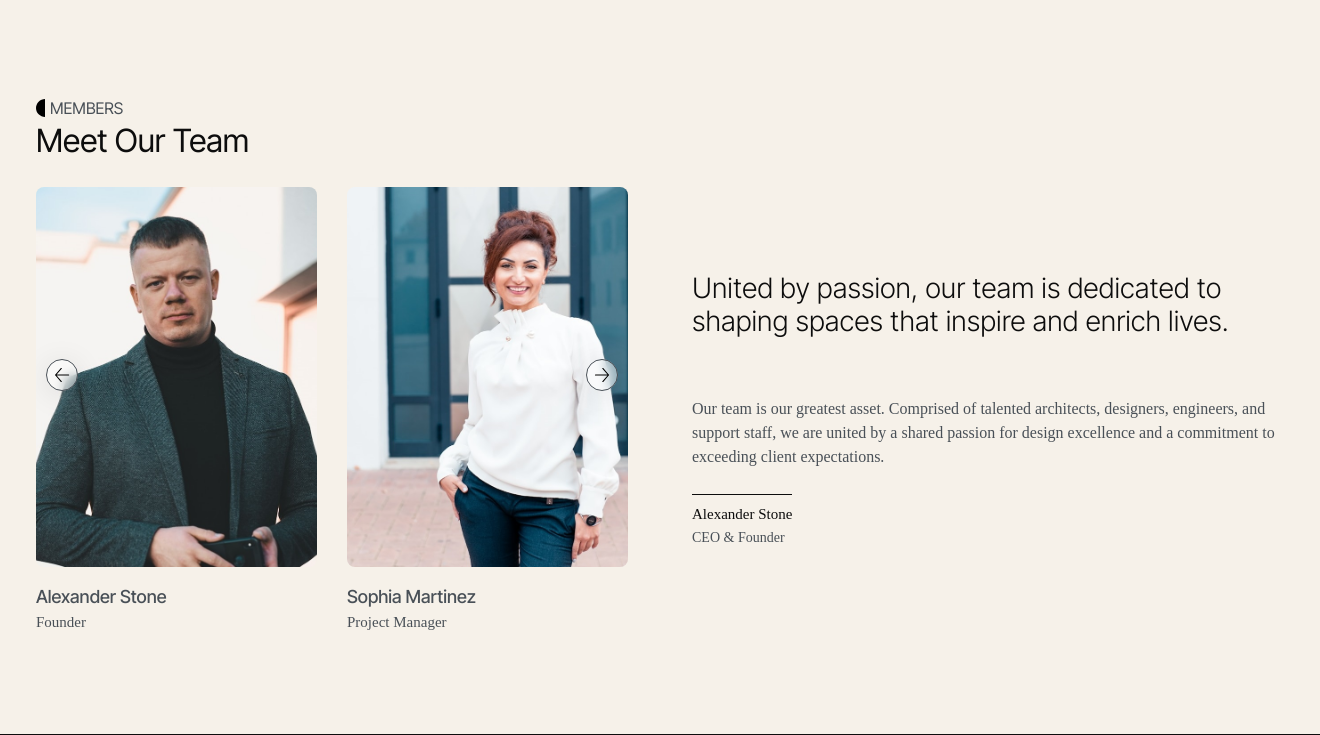
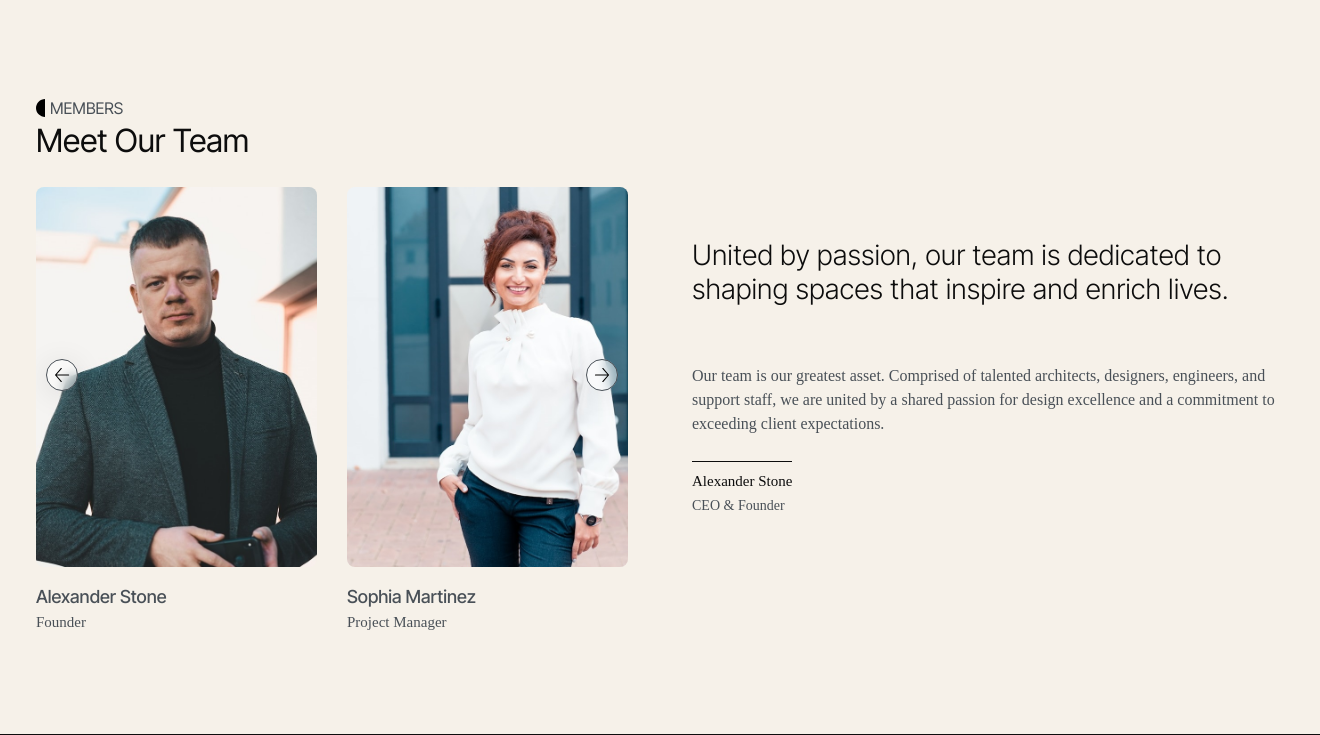
Before and after one commit to mariovida/zona, a PHP site: page /about-us in a window 1320 px wide. Shown: the part 1786-2521 px from the top of the page. Run offline with PHP 8.4, Linux system fonts and the light colour scheme; some libraries are stand-ins or nearby versions; some web fonts are replaced.

Commit message:
members updated

```diff
--- a/about-us.php
+++ b/about-us.php
@@ -192,7 +192,7 @@
                         </div>
                     </div>
                 </div>
-                <div class="col-6 d-flex flex-column justify-content-center">
+                <div class="col-6 d-flex flex-column justify-content-center" style="margin-top:-65px">
                     <h2>United by passion, our team is dedicated to shaping spaces that inspire and enrich lives.</h2>
                     <p>Our team is our greatest asset. Comprised of talented architects, designers, engineers, and support staff, we are united by a shared passion for design excellence and a commitment to exceeding client expectations.</p>
                     <div class="quote">
```
